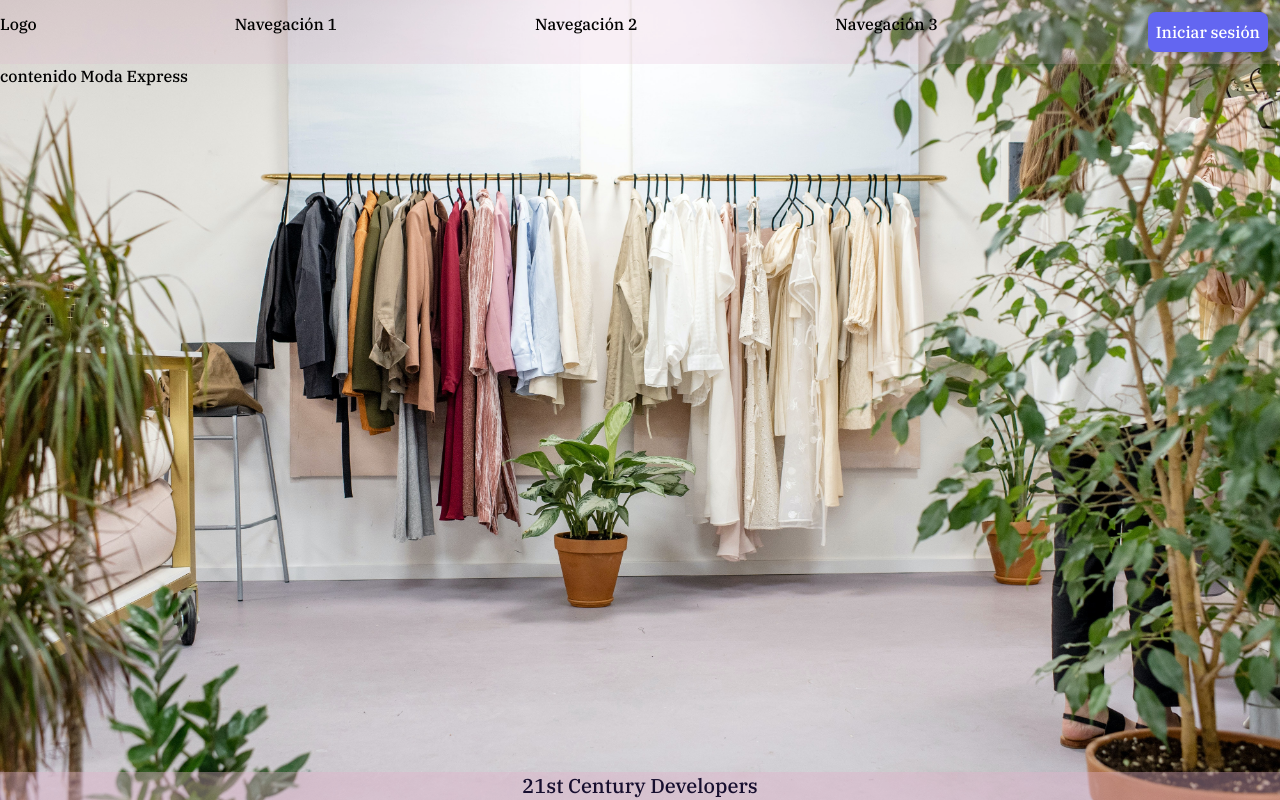
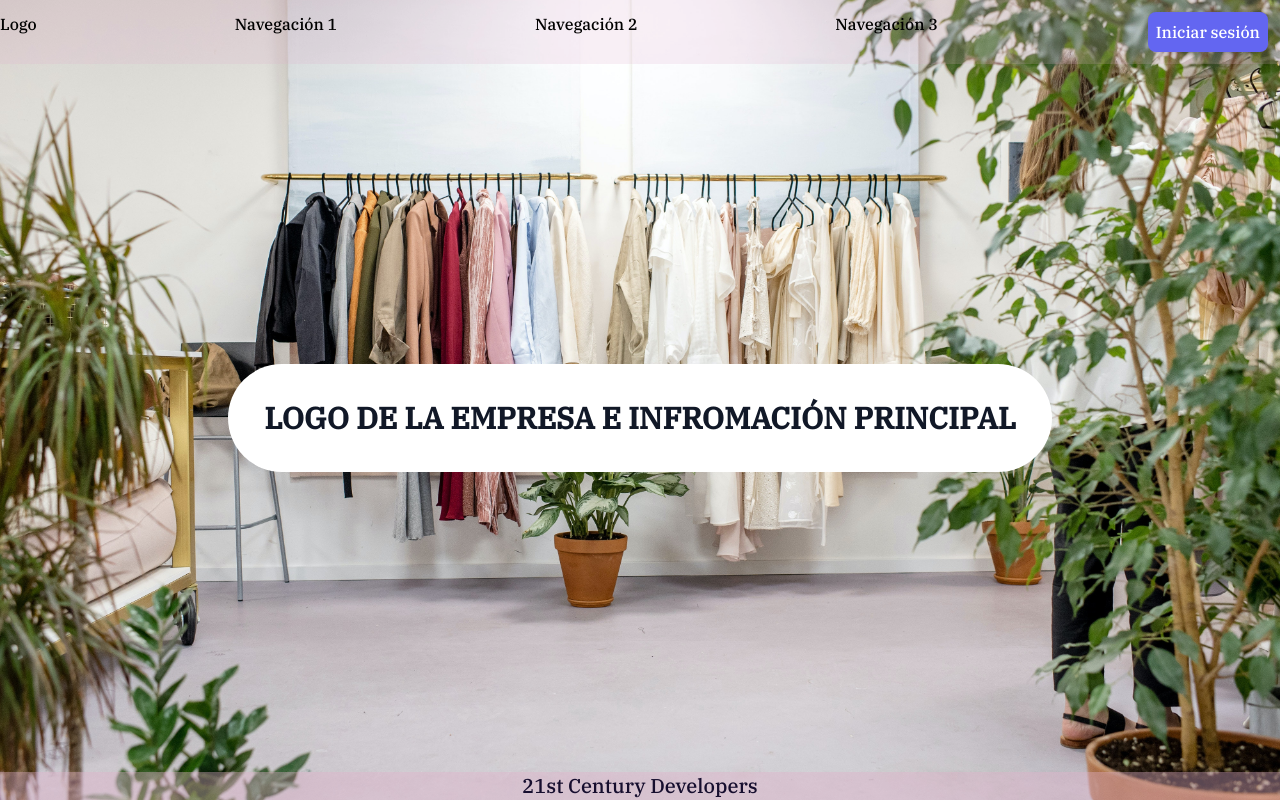
Before and after one commit to KarenVT/21st-century-developers, a React (Create React App) app: page / in a window 1280 px wide. Built offline with nearby package versions, Linux system fonts and the light colour scheme.

Commit message:
agregar interfaz usuarios

```diff
--- a/src/App.jsx
+++ b/src/App.jsx
@@ -2,13 +2,13 @@ import './styles/styles.css';
 import Registro from './pages/Registro_login/Registro';
 import Login from './pages/Registro_login/Login';
 import Admin from './pages/Admin/IndexAdmin';
+import Adminusuario from './pages/Admin/AdminUsuarios/Adminusuario';
 import Index from './pages/Home/Index';
 import PublicLayout from './layouts/PublicLayout';
 import AutenticacionLayaut from './layouts/AutenticacionLayaut';
 import PrivateLayaut from './layouts/PrivateLayaut';
 import { BrowserRouter as Router, Switch, Route } from 'react-router-dom';
 import Ventas from './pages/Admin/Ventas/Ventas';
-import RegistroVentas from './pages/Admin/Ventas/RegistroVentas';
 import { RegistroProducto } from './pages/Admin/Productos/RegistroProductos';
 
 function App() {
@@ -16,9 +16,15 @@ function App() {
     <Router>
       <Switch>
 
-      <Route path={['/Admin', '/Admin/Ventas', '/Admin/RegistroVentas', '/Admin/RegistroProductos']}>
+        <Route path={['/Admin', '/Admin/Ventas', '/Admin/RegistroProductos','/Adminusuario']}>
           <PrivateLayaut>
             <Switch>
+              <Route path='/Admin/AdminUsuarios'>
+                <Adminusuario />
+              </Route>
+              <Route path='/Admin/RegistroProductos'>
+                <RegistroProducto />
+              </Route>
               <Route path='/Admin/Ventas'>
                 <Ventas />
               </Route>
@@ -28,24 +34,7 @@ function App() {
             </Switch>
           </PrivateLayaut>
         </Route>
-        <Route path={['/RegistroProductos']}>
-          <PrivateLayaut>
-            <Switch>
-              <Route path="/RegistroProductos">
-                <RegistroProducto />
-              </Route>
-            </Switch>
-          </PrivateLayaut>
-        </Route>
-        <Route path={['/RegistroVentas']}>
-          <PrivateLayaut>
-            <Switch>
-              <Route path="/RegistroVentas">
-                <RegistroVentas />
-              </Route>
-            </Switch>
-          </PrivateLayaut>
-        </Route>
+
 
         <Route path={['/Login', '/Registro']}>
           <AutenticacionLayaut>
--- /dev/null
+++ b/src/pages/Admin/AdminUsuarios/Adminusuario.jsx
@@ -0,0 +1,11 @@
+import React from 'react'
+
+const Adminusuario = () => {
+    return (
+        <div className="text-white">
+            ESTO ES EL ADMINISTRADOR DE USUARIOS
+        </div>
+    )
+}
+
+export default Adminusuario
--- a/src/pages/Admin/Productos/RegistroProductos.jsx
+++ b/src/pages/Admin/Productos/RegistroProductos.jsx
@@ -1,8 +1,8 @@
 import React from 'react';
 import { useForm } from "react-hook-form";
 import '../../../styles/styles-form.css';
-import { v4 } from 'uuid'
-import http from 'axios'
+import { v4 } from 'uuid';
+import http from 'axios';
 
 export const RegistroProducto = () => {
     const { register, handleSubmit } = useForm();
--- a/src/pages/Home/Index.jsx
+++ b/src/pages/Home/Index.jsx
@@ -2,8 +2,10 @@ import React from 'react';
 
 const Index = () => {
     return (
-        <div>
-            contenido Moda Express
+        <div className="h-full flex flex-col w-full justify-center items-center">
+             <form className=" bg-white p-5 h-auto rounded-full">
+            <h1 className="m-4 text-center text-3xl font-extrabold text-gray-900">LOGO DE LA EMPRESA E INFROMACIÓN PRINCIPAL</h1>
+            </form>
         </div>
     )
 }
```
Also changed, not shown: 1 other file (tests, documents, lock files or other folders).
